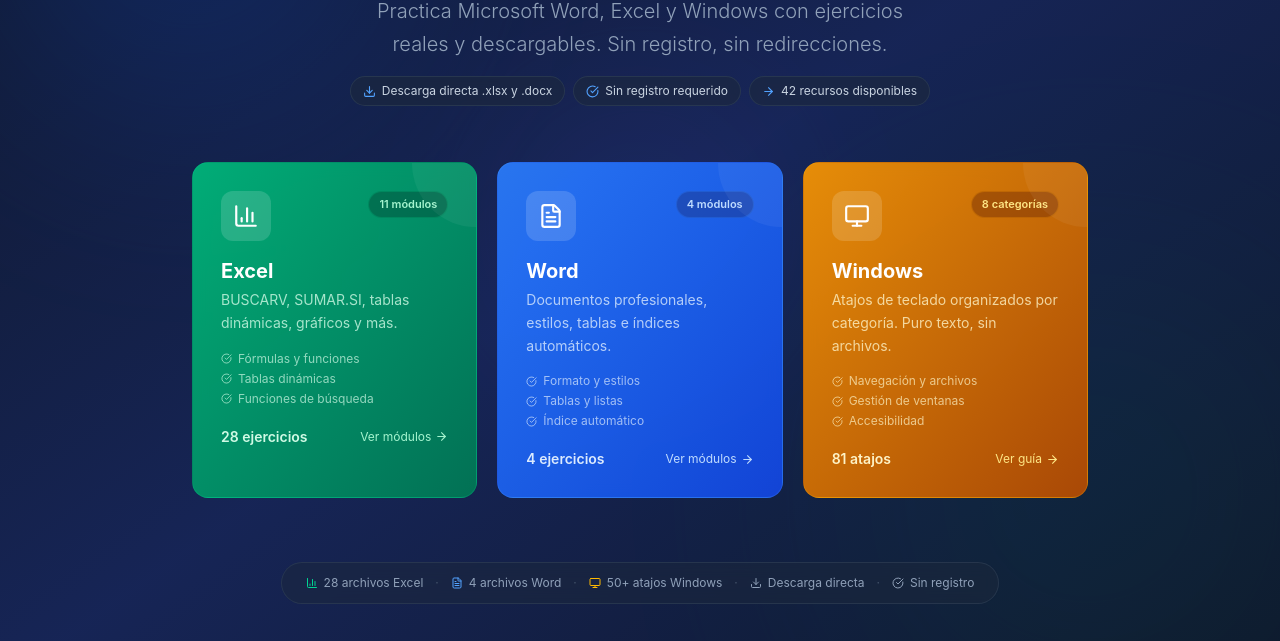
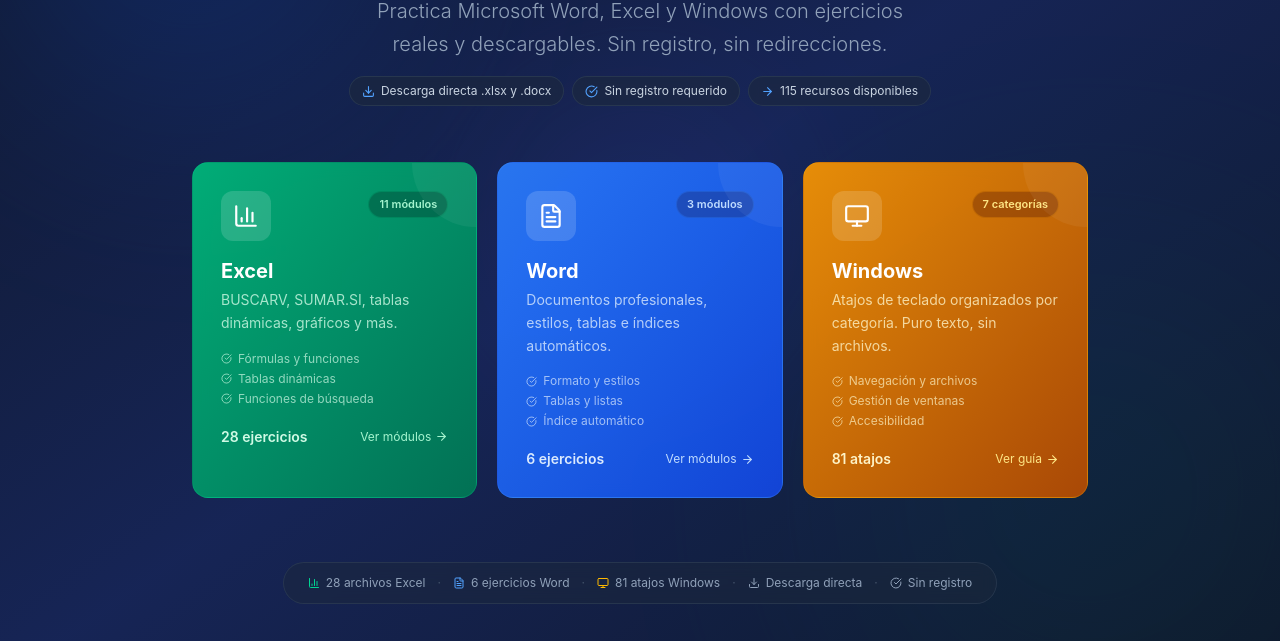
Before and after one commit to BryanCodeDev/landing_page_profe, a React (Vite) app: page / in a window 1280 px wide. Shown: the part 296-937 px from the top of the page. Built offline with nearby package versions, Linux system fonts and the light colour scheme.

Commit message:
Actualizacion correccion de errores

```diff
--- a/src/pages/Home.jsx
+++ b/src/pages/Home.jsx
@@ -64,7 +64,7 @@
             {[
               { icon: <Download size={13} />, text: 'Descarga directa .xlsx y .docx' },
               { icon: <CheckCircle size={13} />, text: 'Sin registro requerido' },
-              { icon: <ArrowRight size={13} />, text: '42 recursos disponibles' },
+              { icon: <ArrowRight size={13} />, text: '115 recursos disponibles' },
             ].map((item, i) => (
               <span key={i} className="flex items-center gap-1.5 text-xs text-slate-300 bg-slate-800/60 border border-slate-700/60 px-3 py-1.5 rounded-full backdrop-blur-sm">
                 <span className="text-blue-400">{item.icon}</span>
@@ -120,7 +120,7 @@
                   <FileText size={26} />
                 </div>
                 <span className="text-[11px] font-semibold bg-blue-900/50 text-blue-200 px-2.5 py-1 rounded-full border border-blue-500/30">
-                  4 módulos
+                  3 módulos
                 </span>
               </div>
               <h2 className="text-xl font-bold mb-1">Word</h2>
@@ -134,7 +134,7 @@
               </ul>
               <div className="flex items-center justify-between">
                 <span className="text-sm font-semibold text-blue-100">
-                  4 ejercicios
+                  6 ejercicios
                 </span>
                 <span className="flex items-center gap-1 text-xs text-blue-200 group-hover:gap-2 transition-all">
                   Ver módulos <ArrowRight size={13} />
@@ -153,7 +153,7 @@
                   <Monitor size={26} />
                 </div>
                 <span className="text-[11px] font-semibold bg-amber-900/50 text-amber-200 px-2.5 py-1 rounded-full border border-amber-500/30">
-                  8 categorías
+                  7 categorías
                 </span>
               </div>
               <h2 className="text-xl font-bold mb-1">Windows</h2>
@@ -182,9 +182,9 @@
             <div className="flex flex-wrap items-center gap-3 bg-slate-800/50 backdrop-blur-sm border border-slate-700/60 text-slate-400 text-xs px-6 py-3 rounded-full">
               <span className="flex items-center gap-1.5"><BarChart3 size={12} className="text-emerald-400" /> 28 archivos Excel</span>
               <span className="text-slate-600">·</span>
-              <span className="flex items-center gap-1.5"><FileText size={12} className="text-blue-400" /> 4 archivos Word</span>
+              <span className="flex items-center gap-1.5"><FileText size={12} className="text-blue-400" /> 6 ejercicios Word</span>
               <span className="text-slate-600">·</span>
-              <span className="flex items-center gap-1.5"><Monitor size={12} className="text-amber-400" /> 50+ atajos Windows</span>
+              <span className="flex items-center gap-1.5"><Monitor size={12} className="text-amber-400" /> 81 atajos Windows</span>
               <span className="text-slate-600">·</span>
               <span className="flex items-center gap-1.5"><Download size={12} className="text-slate-400" /> Descarga directa</span>
               <span className="text-slate-600">·</span>
--- a/src/pages/WordPage.jsx
+++ b/src/pages/WordPage.jsx
@@ -26,7 +26,7 @@
     <>
       <Helmet>
         <title>Ejercicios de Word para Descargar | Formato, Imágenes, SmartArt - Servysol</title>
-        <meta name="description" content="4 ejercicios prácticos de Microsoft Word en .docx: formato básico, tabulaciones, SmartArt e imágenes. Descarga y practica en tu computador." />
+        <meta name="description" content="6 ejercicios prácticos de Microsoft Word en .docx y .doc: formato básico, tabulaciones, SmartArt, tablas e índices. Descarga y practica en tu computador." />
       </Helmet>
 
       <div className="min-h-screen bg-linear-to-b from-slate-50 via-white to-slate-50">
```
